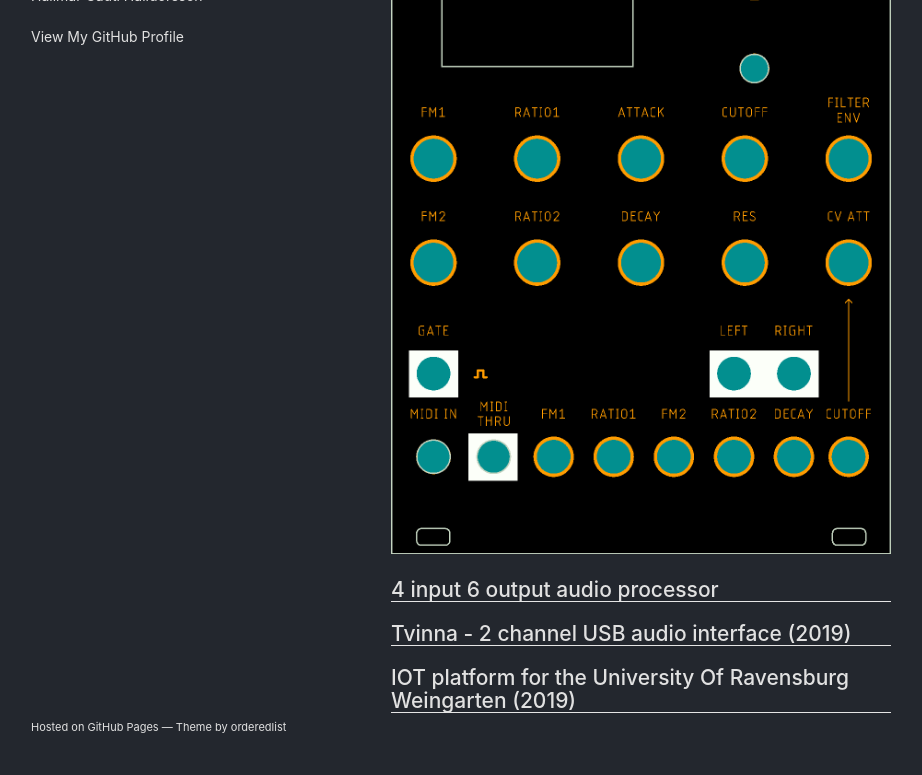
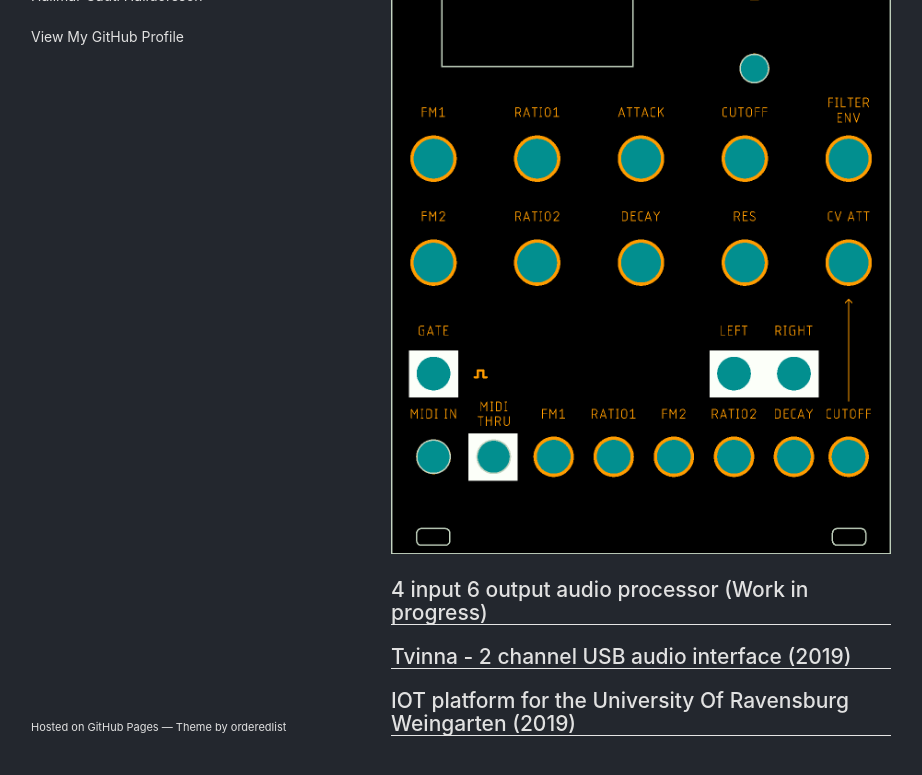
Before and after one commit to hallmar/hallmar.github.io, a Jekyll site: the page built from index.md, in a window 1280 px wide and 1107 px high. Shown: the part 301-1076 px from the top of the window, without its empty margins (179-1101 px from the left). Built offline with Jekyll 4.4.1, drawn with Linux system fonts in a browser that asks for light colours.

Commit message:
Update index.md

```diff
--- a/index.md
+++ b/index.md
@@ -10,7 +10,7 @@ layout: default
 <img src="/assets/img/fjöl.png" alt="Fjöl frontpanel">
 
 
-<h2> 4 input 6 output audio processor
+<h2> 4 input 6 output audio processor (Work in progress)
 <hr>
 
 <h2> <a href="https://github.com/hallmar/Eurorack-Modules/tree/master/Tvinna">Tvinna - 2 channel USB audio interface (2019)</a>
```
